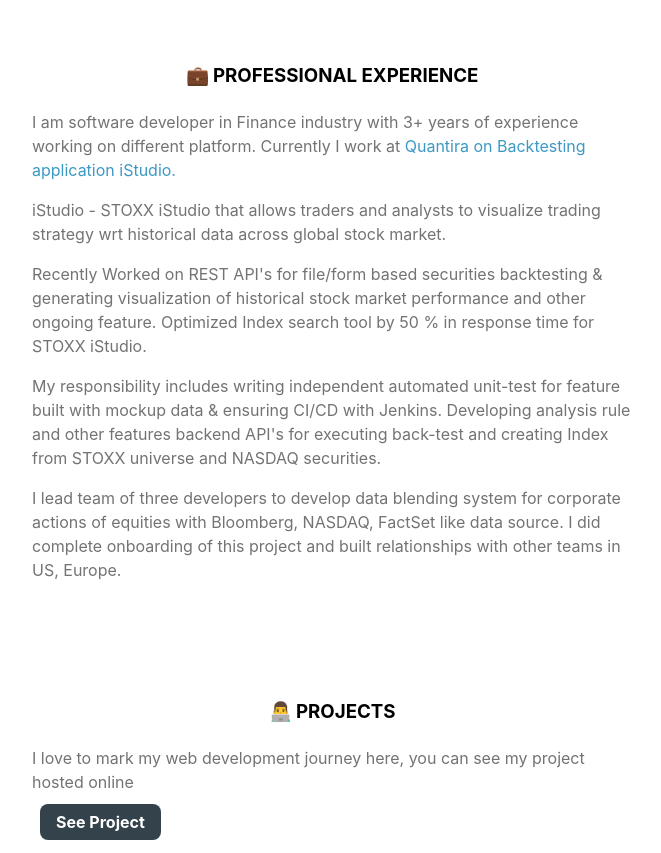
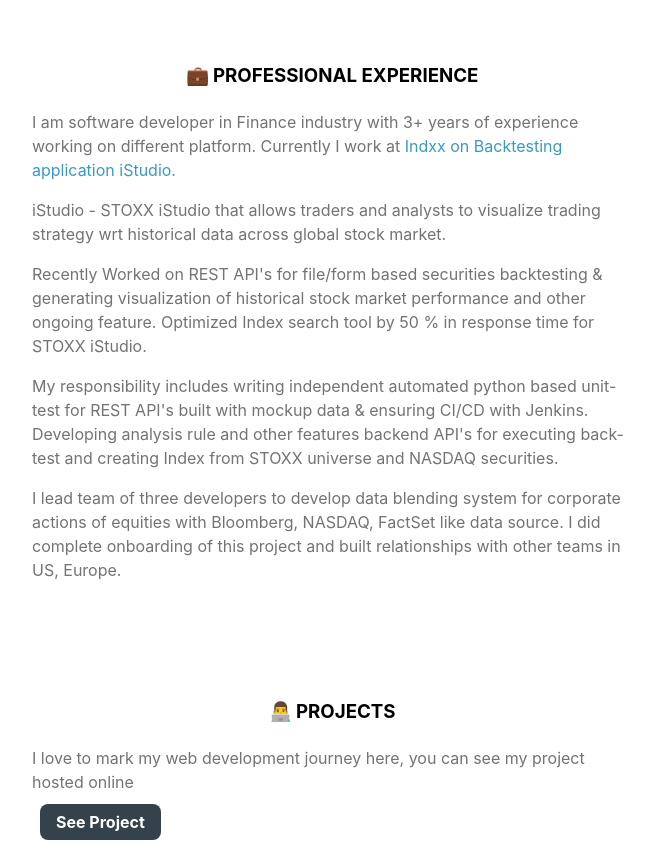
Before and after one commit to mhimanshu0101/Martial-Himanshu-Portfolio, a plain HTML site: page index.html in a window 1280 px wide. Shown: the part 640-1493 px from the top of the page, without its empty margins (308-969 px from the left). Drawn offline with nearby package versions, Linux system fonts and the light colour scheme.

Commit message:
Update Index.html

```diff
--- a/index.html
+++ b/index.html
@@ -82,7 +82,7 @@
             <h3>💼 PROFESSIONAL EXPERIENCE</h3>
             <p class="text-gray-500">
                 I am software developer in Finance industry with 3+ years of experience working on different platform.
-                Currently I work at <span class="text-primary" href="https://quantira.com/">Quantira on Backtesting application iStudio.</span>
+                Currently I work at <span class="text-primary" href="https://indxx.com/">Indxx on Backtesting application iStudio.</span>
             </p>
             <p class="text-gray-500">
                 iStudio - STOXX iStudio that allows traders and analysts to visualize trading strategy wrt
@@ -94,7 +94,7 @@
                 Optimized Index search tool by 50 % in response time for STOXX iStudio.
             </p>
             <p class="text-gray-500">
-                My responsibility includes writing independent automated unit-test for feature built with mockup data & ensuring CI/CD with
+                My responsibility includes writing independent automated python based unit-test for REST API's built with mockup data & ensuring CI/CD with
                 Jenkins. Developing analysis rule and other features backend API's for executing back-test and creating Index from STOXX universe and NASDAQ securities.
             </p>
             <p class="text-gray-500">
@@ -164,7 +164,7 @@
     <section class="section">
         <div class="container container-center">
             <h3>📝 BLOG</h3>
-            <p class="text-gray-500">When I not working on any project, I love to write blogs on different topics. Please see my blogs online and subscribe to get updates</p>
+            <p class="text-gray-500">When I not working on any project, I love to read/write blogs on different topics. Please see my blogs online and subscribe to get updates</p>
             <a class="link link-primary-dark" href="blog.html">See Blogs</a>
             </div>
         </div>
```
